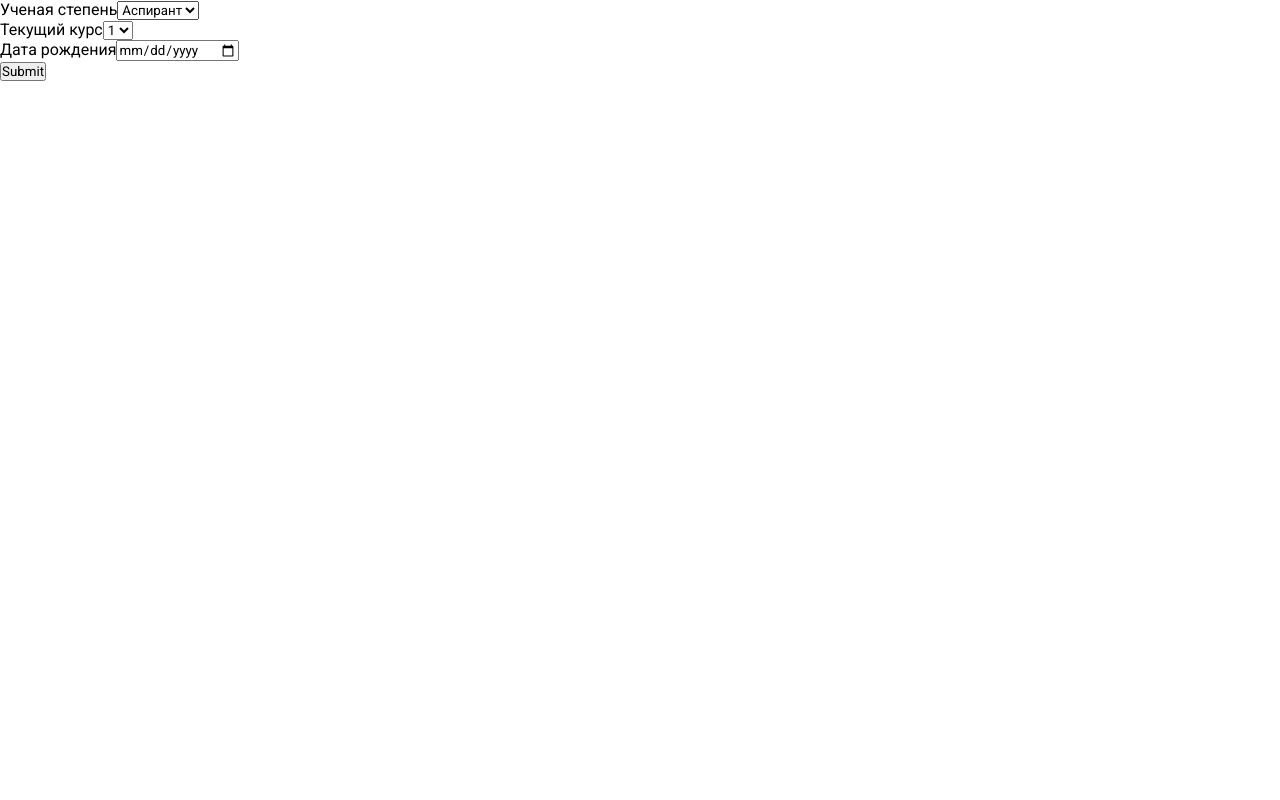
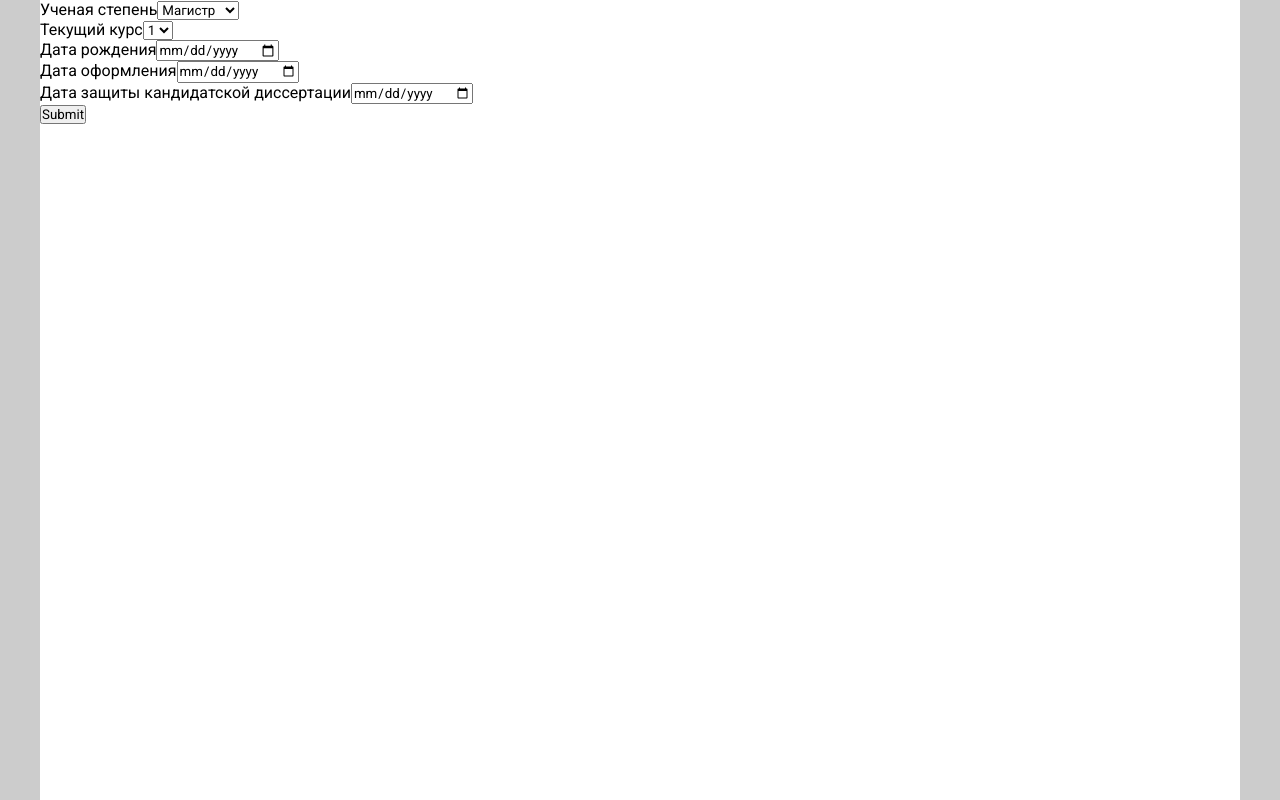
Before and after one commit to RTUITLab/RTU-Future-Salary-Front, a React (Create React App) app: page / in a window 1280 px wide. Built offline with nearby package versions, Linux system fonts and the light colour scheme.

Commit message:
added all inputs

```diff
--- a/package.json
+++ b/package.json
@@ -7,6 +7,7 @@
     "@testing-library/react": "^11.2.5",
     "@testing-library/user-event": "^12.8.1",
     "formik": "^2.2.6",
+    "rc-slider": "^9.7.1",
     "react": "^17.0.1",
     "react-dom": "^17.0.1",
     "react-router-dom": "^5.2.0",
--- a/src/Common/style.scss
+++ b/src/Common/style.scss
@@ -1,3 +1,15 @@
 .form__error {
     color: red;
 }
+
+.outer {
+    min-height: 100vh;
+    background-color: #ccc;
+}
+
+.container {
+    min-height: 100vh;
+    max-width: 1200px;
+    margin: 0 auto;
+    background-color: #fff;
+}
--- a/src/Components/Container/Salary/Salary.jsx
+++ b/src/Components/Container/Salary/Salary.jsx
@@ -2,12 +2,13 @@ import React from 'react'
 import s from './Salary.module.scss'
 import { Formik, Form, Field, ErrorMessage, FieldArray} from 'formik'
 import TextError from "../../../Common/TextError";
+import Test from "../../Test";
 
 
 const Salary = (props) => {
-    debugger
     return (
-        <>
+        <div className={'outer'}>
+            <div className={'container'}>
                 <Formik initialValues={props.initialValues}
                         validationSchema={props.validationSchema}
                         onSubmit={props.handleSubmit}
@@ -15,7 +16,6 @@ const Salary = (props) => {
                 >
                     {({ isSubmitting, getFieldProps, handleChange, handleBlur, values }) =>
                     (<Form>
-
                         <div>
                             <label htmlFor="academicDegree">Ученая степень</label>
                                 <Field
@@ -60,11 +60,33 @@ const Salary = (props) => {
                             <ErrorMessage name="dateOfBirth" component={TextError} />
                         </div>
 
-                    <button type="submit">Submit</button>
+                        <div>
+                            <label htmlFor="dateOfRegistration">Дата оформления</label>
+                            <Field
+                                id="dateOfRegistration"
+                                type="date"
+                                name="dateOfRegistration"
+                            />
+                            <ErrorMessage name="dateOfRegistration" component={TextError} />
+                        </div>
+
+                        <div>
+                            <label htmlFor="dateOfDissertationDefense">Дата защиты кандидатской диссертации</label>
+                            <Field
+                                id="dateOfDissertationDefense"
+                                type="date"
+                                name="dateOfDissertationDefense"
+                                // component={Test}
+                            />
+                            <ErrorMessage name="dateOfDissertationDefense" component={TextError} />
+                        </div>
+
+                        <button type="submit" disabled={isSubmitting}>Submit</button>
                     </Form>
                     )}
                 </Formik>
-        </>
+            </div>
+        </div>
     )
 }
 
--- /dev/null
+++ b/src/Components/Test.jsx
@@ -0,0 +1,71 @@
+import Slider, {Handle, Range, SliderTooltip} from 'rc-slider';
+import 'rc-slider/assets/index.css';
+
+const Test = (props) => {
+
+    const style = { width: 1140, margin: 30 };
+
+    const marks = {
+        1: 'Январь',
+        2: 'Февраль',
+        3: 'Март',
+        4: 'Апрель',
+        5: 'Май',
+        6: 'Июнь',
+        7: 'Июль',
+        8: 'Август',
+        9: 'Сентябрь',
+        10: 'Октябрь',
+        11: 'Ноябрь',
+        12: 'Декабрь',
+    };
+    const handle = props => {
+        const { value, dragging, index, ...restProps } = props;
+
+
+        return (
+            <SliderTooltip
+                prefixCls="rc-slider-tooltip"
+                overlay={getMonth(value)}
+                visible={dragging}
+                placement="top"
+                key={index}
+            >
+                <Handle value={value} {...restProps} />
+            </SliderTooltip>
+        );
+    };
+
+    return (
+       <div style={style}>
+           <Slider min={1}
+                   step={1}
+                   max={12}
+                   marks={marks}
+                   handle={handle}
+           />
+       </div>
+    )
+
+}
+
+export default Test
+
+const getMonth = (month) => {
+    const monthArr = [
+        'Январь',
+        'Февраль',
+        'Март',
+        'Апрель',
+        'Май',
+        'Июнь',
+        'Июль',
+        'Август',
+        'Сентябрь',
+        'Октябрь',
+        'Ноябрь',
+        'Декабрь',
+
+    ]
+    return (monthArr[month-1])
+}
--- a/src/hoc/withForm.js
+++ b/src/hoc/withForm.js
@@ -7,8 +7,8 @@ export const withForm = (Component) => {
 
         render() {
             const initialValues = {
-               academicDegree: 'PreСandidate',
-                academicDegreeCourse: '',
+                academicDegree: 'Master',
+                academicDegreeCourse: '1',
                 workExperience: '',
                 dateOfBirth: '',
                 dateOfRegistration: '',
@@ -21,6 +21,12 @@ export const withForm = (Component) => {
                 dateOfBirth: Yup.date()
                     .max('2004-01-01', 'Неправильная дата (max)')
                     .required('Пожалуйста, введите дату рождения'),
+                dateOfRegistration: Yup.date()
+                    .max('2021-01-01', 'Неправильная дата (max)')
+                    .required('Пожалуйста, введите дату оформления'),
+                dateOfDissertationDefense: Yup.date()
+                    .max('2030-01-01', 'Неправильная дата (max)')
+                    .required('Пожалуйста, введите дату защиты кандидатской диссертации'),
             })
             return (
                 <>
```
Also changed, not shown: 1 other file (tests, documents, lock files or other folders). Lines whose indentation alone changed are shown as unchanged.
